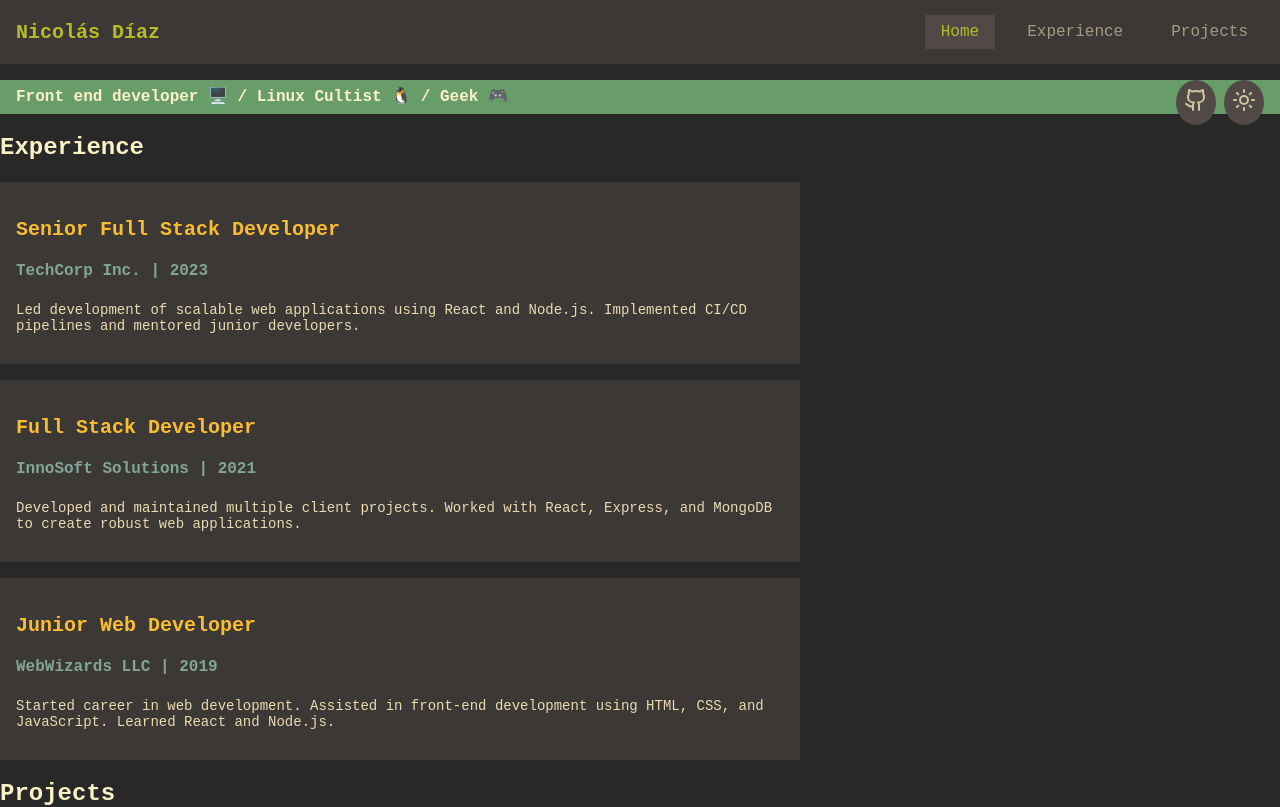
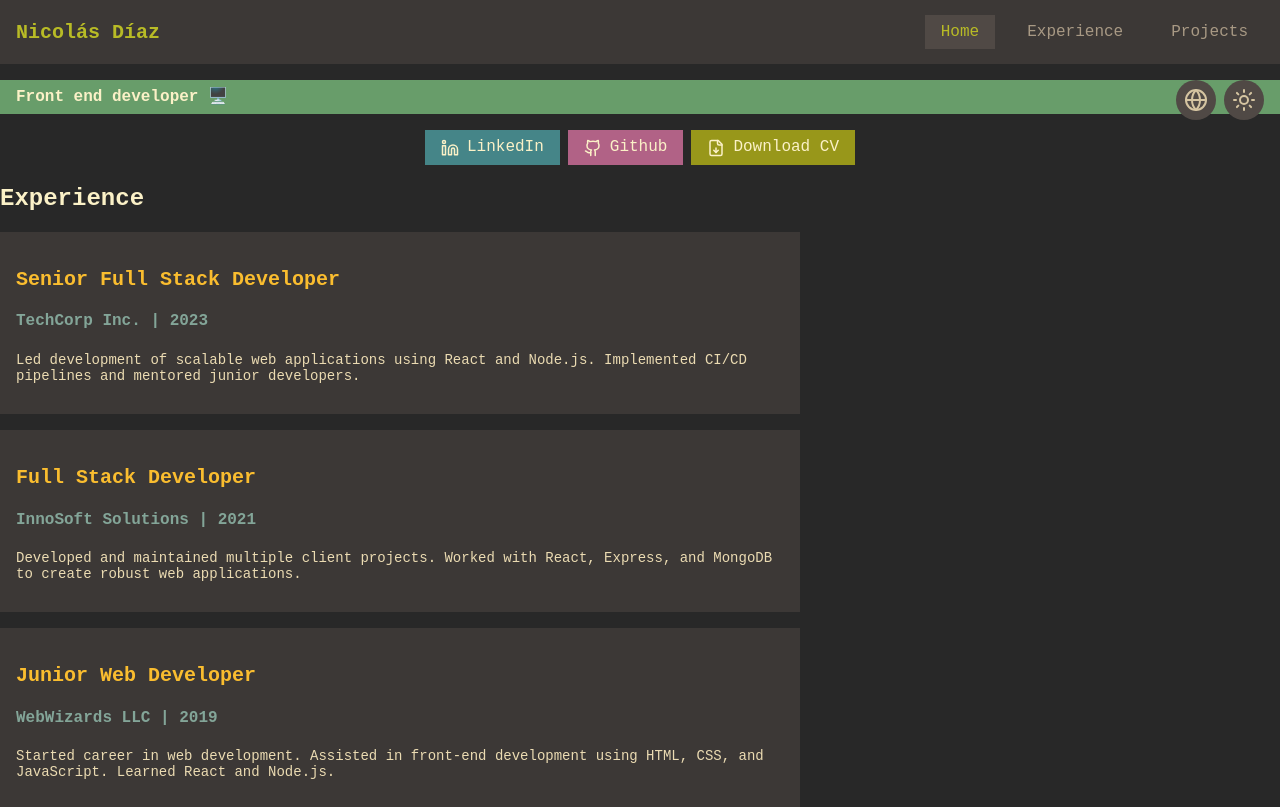
Before and after one commit to nikodiaz/gruvbox_portfolio, a React (Vite) app: page / in a window 1280 px wide. Shown: the top 807 px of the page. Built offline with nearby package versions, Linux system fonts and the light colour scheme.

Commit message:
feat: add cv for download and spanish version

```diff
--- a/src/App.tsx
+++ b/src/App.tsx
@@ -8,6 +8,7 @@ import Footer from "./components/Footer/Footer";
 
 function App() {
   const [theme, setTheme] = useState<'dark' | 'light'>('dark')
+  const [language, setLanguage] = useState<'en' | 'es'>('en')
 
   const toggleTheme = () => {
     const newTheme = theme === 'dark' ? 'light' : 'dark';
@@ -15,14 +16,21 @@ function App() {
     document.body.className = newTheme === 'dark' ? 'dark-theme' : 'light-theme';
   };
 
+  const toggleLanguage = () => {
+    setLanguage(language === 'en' ? 'es' : 'en')
+  }
+
   return (
     <main>
-      <Navbar theme={theme} />
-      <ThemeButton theme={theme} toggleTheme={toggleTheme} />
+      <Navbar theme={theme} language={language} />
+      <ThemeButton theme={theme}
+        toggleTheme={toggleTheme}
+        toggleLanguage={toggleLanguage}
+      />
       <div>
-        <Home theme={theme} />
-        <Experience theme={theme} />
-        <Projects theme={theme} />
+        <Home theme={theme} language={language} />
+        <Experience theme={theme} language={language} />
+        <Projects theme={theme} language={language} />
       </div>
       <Footer />
     </main>
--- a/src/components/Experience/Experience.tsx
+++ b/src/components/Experience/Experience.tsx
@@ -1,7 +1,7 @@
 import { FC } from "react"
 import styles from './experience.module.css'
 
-const experiences = [
+const experiencesEnglish = [
   {
     time: "2023",
     title: "Senior Full Stack Developer",
@@ -22,16 +22,40 @@ const experiences = [
   }
 ]
 
+const experiencesSpanish = [
+  {
+    time: "2023",
+    title: "Desarrollador Full Stack Senior",
+    company: "TechCorp Inc.",
+    description: "Lideró el desarrollo de aplicaciones web escalables usando React y Node.js. Implementó pipelines de CI/CD y mentoreó a desarrolladores junior."
+  },
+  {
+    time: "2021",
+    title: "Desarrollador Full Stack",
+    company: "InnoSoft Solutions",
+    description: "Desarrolló y mantuvo múltiples proyectos para clientes. Trabajó con React, Express y MongoDB para crear aplicaciones web robustas."
+  },
+  {
+    time: "2019",
+    title: "Desarrollador Web Junior",
+    company: "WebWizards LLC",
+    description: "Comenzó su carrera en el desarrollo web. Asistió en el desarrollo front-end usando HTML, CSS y JavaScript. Aprendió React y Node.js."
+  }
+];
+
+
 interface Props {
   theme: 'light' | 'dark'
+  language: 'es' | 'en'
 }
 
-const Experience: FC<Props> = ({ theme }) => {
+const Experience: FC<Props> = ({ theme, language }) => {
+  const experiences = language === 'es' ? experiencesSpanish : experiencesEnglish;
   return (
     <section id="experience" className={styles.container}>
       <h2
         className={`${styles.sectionTitle}`} >
-        Experience
+        Experienc{language === 'es' ? 'ia' : 'e'}
       </h2>
       <>
         <div style={{ marginTop: '1rem' }}>
--- a/src/components/Home/Home.tsx
+++ b/src/components/Home/Home.tsx
@@ -1,13 +1,28 @@
+import { FC } from "react";
 import styles from "./home.module.css";
+import SocialButtons from "./SocialButtons";
 
-const Home = ({ theme }: { theme: 'dark' | 'light' }) => {
+interface Props {
+  theme: 'dark' | 'light'
+  language: 'es' | 'en'
+}
+
+
+
+const Home: FC<Props> = ({ theme, language }) => {
+
+  const homeText = {
+    title: language === 'es' ? "Soy Nicolás Díaz" : "I'm Nicolás Díaz",
+    subtitle: language === 'es' ? "Desarrollador front end" : "Front end developer"
+  }
+
   return (
     <section id="home" className={`${styles.container} ${theme === 'dark' ? styles.dark : styles.light}`}>
-      <h1 className={styles.title}>I'm Nicolás Díaz</h1>
+      <h1 className={styles.title}>{homeText.title}</h1>
       <h2 className={styles.subtitle}>
-        Front end developer 🖥️{`${window.innerWidth > 640 ? ' / Linux Cultist 🐧 / Geek 🎮'
-          : ''}`}
+        {homeText.subtitle} 🖥️
       </h2>
+      <SocialButtons language={language} />
     </section>
   );
 };
--- /dev/null
+++ b/src/components/Home/SocialButtons.tsx
@@ -0,0 +1,29 @@
+import { FileDown, Github, Linkedin } from 'lucide-react'
+import styles from './home.module.css'
+
+const SocialButtons = ({ language }: { language: 'es' | 'en' }) => {
+  return (
+    <div className={styles.containerButtons}>
+      <a href='https://www.linkedin.com/in/bnicolasdiaz/'
+        className={styles.linkedin}
+        target='_blank'
+        rel='noopener noreferrer'>
+        <Linkedin size={18} />LinkedIn
+      </a>
+      <a href='https://github.com/nikodiaz'
+        className={styles.github}
+        target='_blank'
+        rel='noopener noreferrer'>
+        <Github size={18} />Github
+      </a>
+      <a href='/docs/Nicolás-Díaz-Español.pdf'
+        className={styles.cv}
+        download
+        rel='noopener noreferrer'>
+        <FileDown size={18} />{language === 'es' ? 'Descargar' : 'Download'} CV
+      </a>
+    </div>
+  )
+}
+
+export default SocialButtons
--- a/src/components/Home/home.module.css
+++ b/src/components/Home/home.module.css
@@ -10,6 +10,75 @@
   margin: 0;
   font-size: 1rem;
   background: var(--aqua);
+}
+
+.containerButtons {
+  display: flex;
+  justify-content: center;
+  flex-wrap: wrap;
+  gap: .5rem;
+  margin-top: 1rem;
+
+  a {
+    text-decoration: none;
+    display: inline-flex;
+    gap: .5rem;
+    align-items: center;
+    padding: 0.5rem 1rem;
+    transition: all .1s ease-in-out;
+    color: #fbf1c7;
+  }
+
+  .linkedin {
+    background: #458588;
+
+    &:hover {
+      background: #076678;
+
+    }
+  }
+
+  .github {
+    background: #b16286;
+
+    &:hover {
+      background: #8f3f71;
+    }
+  }
+
+  .cv {
+    background: #98971a;
+
+    &:hover {
+      background: #79740e;
+    }
+  }
+}
+
+.light {
+  .linkedin {
+    background: #076678;
+
+    &:hover {
+      background: #458588;
+    }
+  }
+
+  .github {
+    background: #8f3f71;
+
+    &:hover {
+      background: #b16286;
+    }
+  }
+
+  .cv {
+    background: #79740e;
+
+    &:hover {
+      background: #98971a;
+    }
+  }
 }
 
 @media (min-width: 640px) {
--- a/src/components/Navbar/Navbar.tsx
+++ b/src/components/Navbar/Navbar.tsx
@@ -1,21 +1,21 @@
 import { FC, useState } from "react";
 import styles from "./navbar.module.css";
-import { Briefcase, Code, FolderOpen, Mail, Menu } from "lucide-react";
+import { Briefcase, FolderOpen, Home, Menu } from "lucide-react";
 
 interface Props {
   theme: 'dark' | 'light'
+  language: 'es' | 'en'
 }
 
-const Navbar: FC<Props> = ({ theme }) => {
+const Navbar: FC<Props> = ({ theme, language }) => {
   const [activeLink, setActiveLink] = useState<number>(0);
   const [mobileMenuOpen, setMobileMenuOpen] = useState<boolean>(false);
 
   const listOptions = [
-    { name: 'Home', icon: Briefcase, section: 'home' },
-    { name: 'Experience', icon: Code, section: 'experience' },
-    { name: 'Projects', icon: FolderOpen, section: 'projects' },
-  ];
-
+    { name: language === 'en' ? 'Home' : 'Inicio', icon: Home, section: 'home' },
+    { name: language === 'en' ? 'Experience' : 'Experiencia', icon: Briefcase, section: 'experience' },
+    { name: language === 'en' ? 'Projects' : 'Proyectos', icon: FolderOpen, section: 'projects' },
+  ]
   const handleNavigation = (index: number, section: string) => {
     setActiveLink(index);
     document.getElementById(section)?.scrollIntoView({
--- a/src/components/Navbar/ThemeButton.tsx
+++ b/src/components/Navbar/ThemeButton.tsx
@@ -1,24 +1,23 @@
 
-import { Github, Moon, Sun } from "lucide-react";
+import { Globe, Moon, Sun } from "lucide-react";
 import { FC } from "react";
 import styles from "./themeButton.module.css";
 
 interface Props {
   theme: 'dark' | 'light';
   toggleTheme: () => void;
+  toggleLanguage: () => void;
 }
 
-const ThemeButton: FC<Props> = ({ theme, toggleTheme }) => {
+const ThemeButton: FC<Props> = ({ theme, toggleTheme, toggleLanguage }) => {
   return (
     <div className={styles.containerControl}>
-      <a
-        href="https://github.com/nikodiaz"
-        target="_blank"
-        rel="noopener noreferrer"
+      <button
+        onClick={toggleLanguage}
         className={`${styles.iconButton} ${theme === 'dark' ? styles.dark : styles.light}`}
       >
-        <Github size={24} />
-      </a>
+        <Globe size={24} />
+      </button>
       <button
         onClick={toggleTheme}
         className={`${styles.iconButton} ${theme === 'dark' ? styles.dark : styles.light}`}
--- a/src/components/Navbar/themeButton.module.css
+++ b/src/components/Navbar/themeButton.module.css
@@ -9,6 +9,9 @@
 }
 
 .iconButton {
+  display: inline-flex;
+  align-items: center;
+  justify-content: center;
   padding: 0.5rem;
   border: none;
   border-radius: 50%;
--- a/src/components/Projects/Projects.tsx
+++ b/src/components/Projects/Projects.tsx
@@ -1,8 +1,8 @@
+import { FC } from 'react'
 import styles from './project.module.css'
-import { Github, Sun, Moon, ExternalLink, User, Briefcase, Code, FolderOpen, Mail, Menu } from 'lucide-react'
 import ProjectCard from './ProjectCard'
 
-const projects = [
+const projectsEnglish = [
   {
     title: "Retro Task Manager",
     description: "A retro-inspired task management application built with React and Firebase.",
@@ -24,7 +24,35 @@ const projects = [
     techStack: ["Ethereum", "Solidity"],
     link: "https://example.com/project3"
   }
-]
+];
+
+const projectsSpanish = [
+  {
+    title: "Gestor de Tareas Retro",
+    description: "Una aplicación de gestión de tareas inspirada en la retro, construida con React y Firebase.",
+    image: "https://placehold.co/600x400",
+    techStack: ["React", "Firebase"],
+    link: "https://example.com/project1"
+  },
+  {
+    title: "Aventura de Texto con IA",
+    description: "Un chatbot potenciado por IA que imita el estilo de los antiguos juegos de aventura de texto.",
+    image: "https://placehold.co/600x400",
+    techStack: ["Python", "TensorFlow"],
+    link: "https://example.com/project2"
+  },
+  {
+    title: "Sistema de Votación con Blockchain",
+    description: "Un sistema de votación basado en blockchain con una interfaz de línea de comandos.",
+    image: "https://placehold.co/600x400",
+    techStack: ["Ethereum", "Solidity"],
+    link: "https://example.com/project3"
+  }
+];
+interface Props {
+  language: 'es' | 'en'
+  theme: 'dark' | 'light'
+}
 
 export interface Project {
   title: string
@@ -34,10 +62,12 @@ export interface Project {
   link: string
 }
 
-const Projects = ({ theme }: { theme: 'dark' | 'light' }) => {
+const Projects: FC<Props> = ({ theme, language }) => {
+  const projects = language === 'es' ? projectsSpanish : projectsEnglish;
+
   return (
     <section id='projects' className={styles.container}>
-      <h2 className={styles.sectionTitle}>Projects</h2>
+      <h2 className={styles.sectionTitle}> {language === 'es' ? 'Proyectos' : 'Projects'}</h2>
       <div className={styles.projectsGrid}>
         {projects.map((project, index) => (
           <ProjectCard key={index} project={project} theme={theme} />
```
Also changed, not shown: src/components/Home/Animation.tsx (deleted, +0 -47 lines), src/components/Home/animation.module.css (deleted, +0 -8 lines), 1 other file (tests, documents, lock files or other folders).
